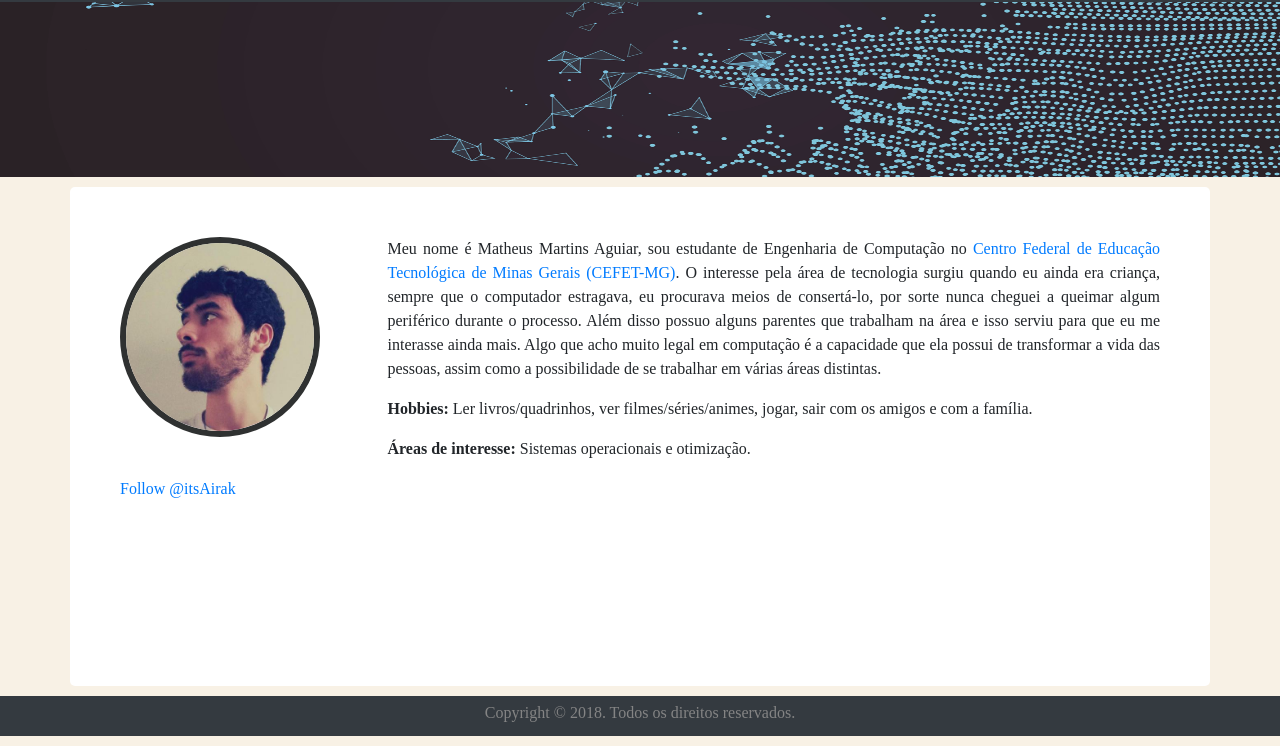
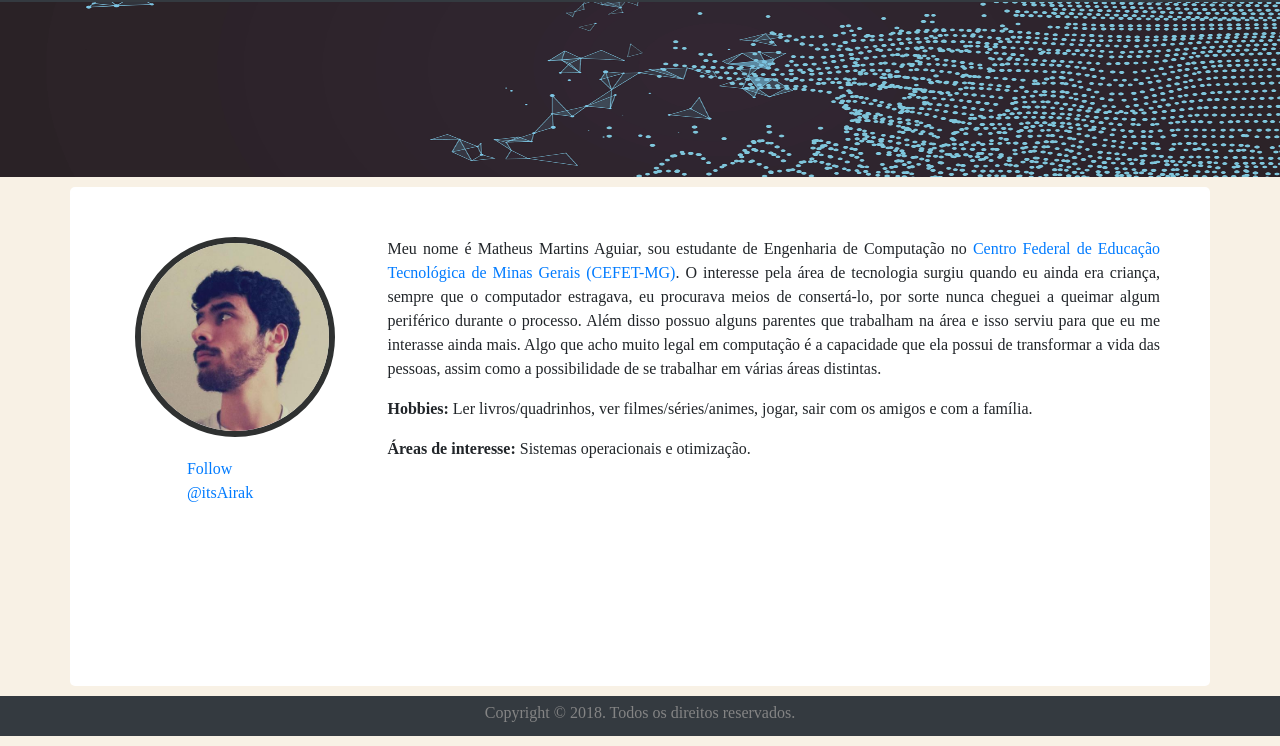
Before and after one commit to Airak/cefet-web-portifolio, a plain HTML site: page index.html in a window 1280 px wide. Shown: the part 54-800 px from the top of the page. Drawn offline with nearby package versions, Linux system fonts and the light colour scheme; a web font is replaced by a local one.

Commit message:
twitter button

```diff
--- a/css/index.css
+++ b/css/index.css
@@ -27,3 +27,8 @@
 	height: 200px;
 	width: 200px;
 }
+
+#btn-twitter{
+	width: 50%;
+	margin: 20px auto;
+}
--- a/index.html
+++ b/index.html
@@ -66,7 +66,20 @@
 					<div class="container container-conteudo">
 						<div class="row">
 							<div class="col-sm-3">
-								<img id="img_user" class="img-fluid img-circle" src="media/matheus.jpeg" alt="Imagem de usuário">
+								<div class="container">
+									<div class="row">
+										<div class="col-sm">
+											<img id="img_user" class="img-fluid img-circle" src="media/matheus.jpeg" alt="Imagem de usuário">
+										</div>
+									</div>
+									<div class="row">
+										<div class="col-sm ">
+											<div id="btn-twitter">
+												<a href="https://twitter.com/itsAirak?ref_src=twsrc%5Etfw" class="twitter-follow-button" data-show-count="false">Follow @itsAirak</a><script async src="https://platform.twitter.com/widgets.js" charset="utf-8"></script>
+											</div>
+										</div>
+									</div>
+								</div>
 							</div>
 							<div class="col-sm">
 								<p>
@@ -78,11 +91,6 @@
 								<p>
 									<strong>Áreas de interesse:</strong> Sistemas operacionais e otimização.
 								</p>
-							</div>
-						</div>
-						<div class="row">
-							<div class="col-sm-3">
-								<a href="https://twitter.com/itsAirak?ref_src=twsrc%5Etfw" class="twitter-follow-button" data-show-count="false">Follow @itsAirak</a><script async src="https://platform.twitter.com/widgets.js" charset="utf-8"></script>
 							</div>
 						</div>
 					</div>
```
